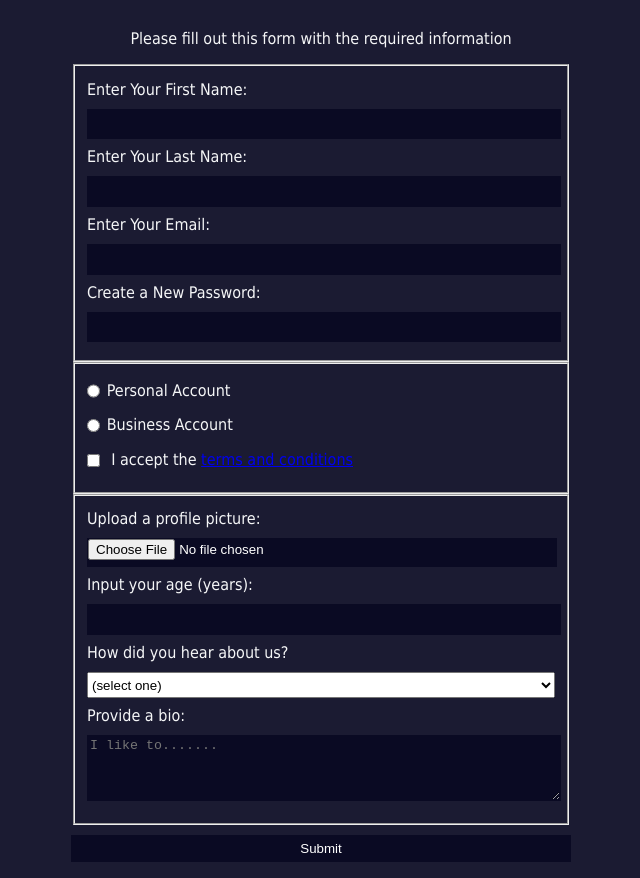
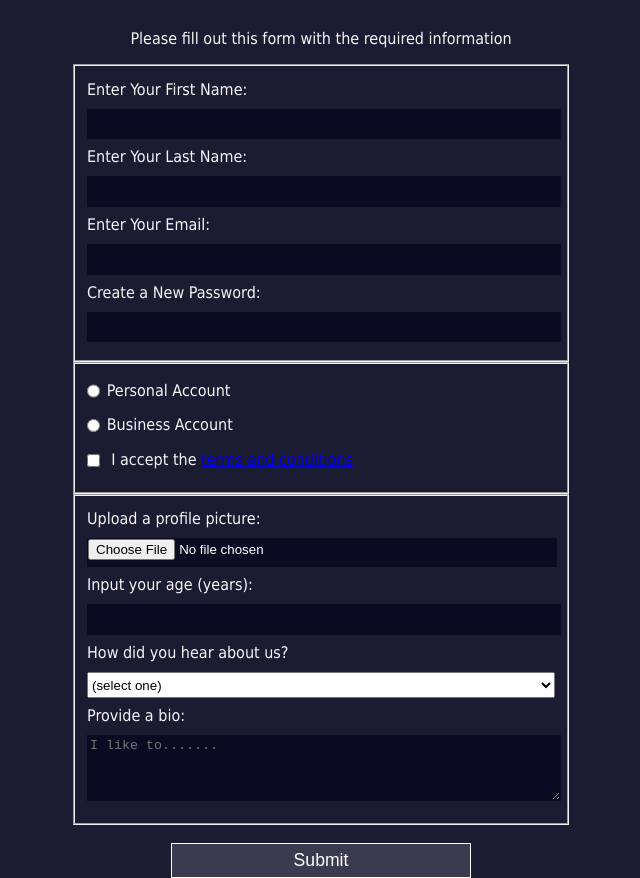
Before and after one commit to Huzama-Ameer/Registration-Form, a plain HTML site: page index.html in a window 1280 px wide. Shown: the part 73-951 px from the top of the page, without its empty margins (319-959 px from the left). Drawn offline with Linux system fonts and the light colour scheme.

Commit message:
Style submit button

```diff
--- a/styles.css
+++ b/styles.css
@@ -36,3 +36,12 @@ input, textarea {
     margin: 0 0.5em 0 0;
     vertical-align: middle;
 }
+input[type="submit"] {
+    display: block;
+    width: 60%;
+    margin: 1em auto;
+    font-size: 1.1rem;
+    background-color: #3b3b4f;
+    border-color: white;
+    min-width: 300px;
+}
```
